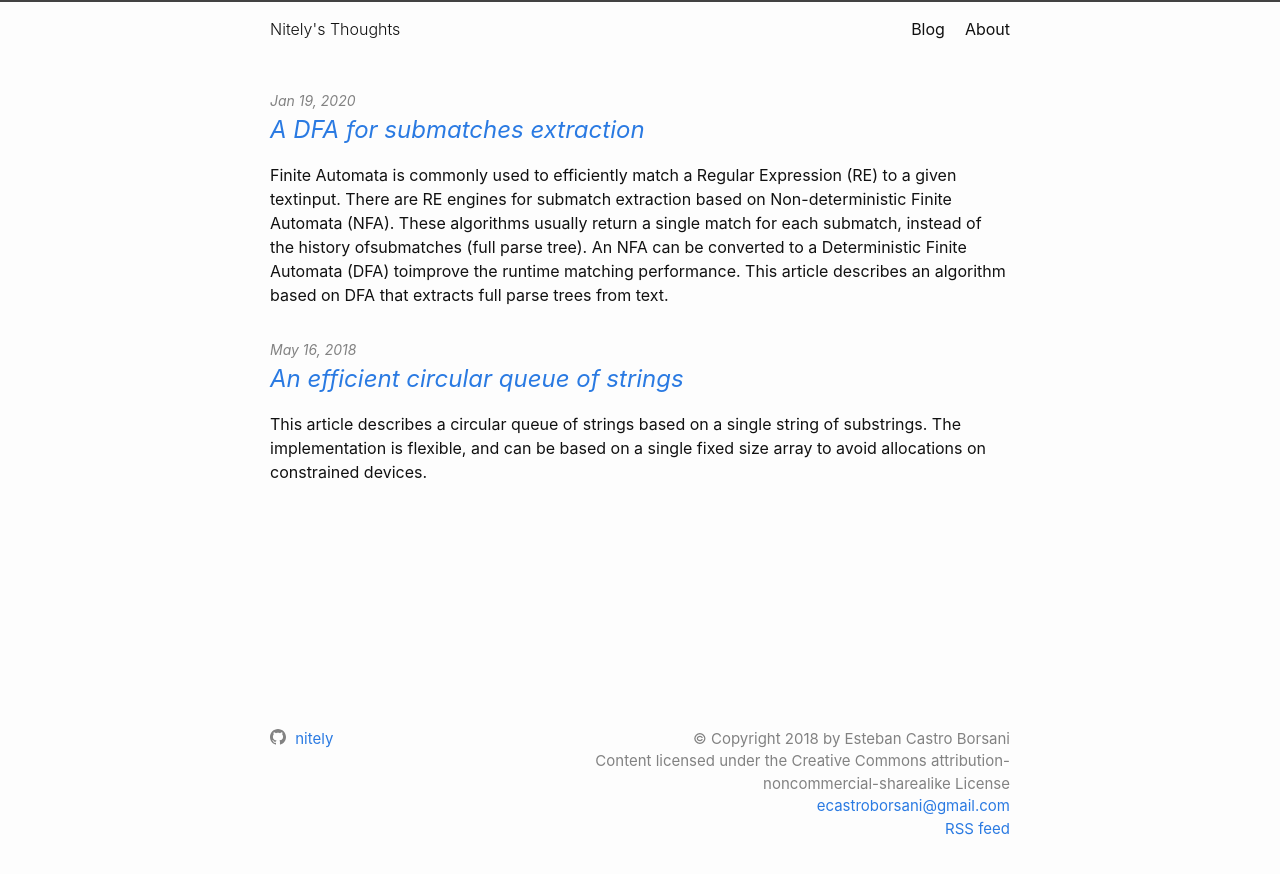
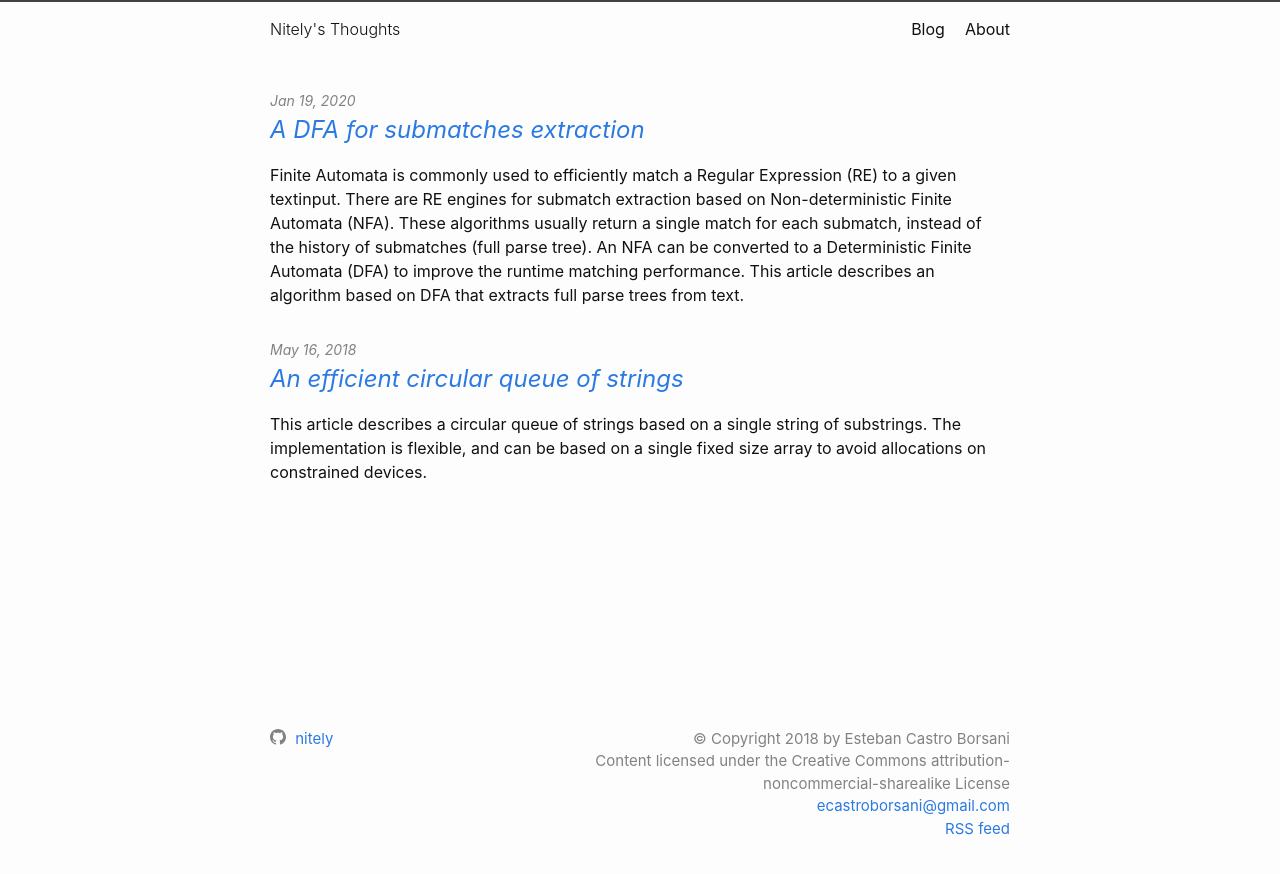
Before and after one commit to nitely/nitely.github.io, a Jekyll site: the page built from index.md, in a window 1280 px wide. Shown: the top 874 px of the page. Built offline with Jekyll 4.4.1, drawn with Linux system fonts in a browser that asks for light colours.

Commit message:
fix excerpt

```diff
--- a/_posts/2020-01-19-a-dfa-for-submatches-extraction.markdown
+++ b/_posts/2020-01-19-a-dfa-for-submatches-extraction.markdown
@@ -2,7 +2,7 @@
 layout: post
 title:  "A DFA for submatches extraction"
 date: 2020-01-19 08:10:00 -0300
-excerpt: "Finite Automata is commonly used to efficiently match a Regular Expression (RE) to a given textinput. There are RE engines for submatch extraction based on Non-deterministic Finite Automata (NFA). These algorithms usually return a single match for each submatch, instead of the history ofsubmatches (full parse tree). An NFA can be converted to a Deterministic Finite Automata (DFA) toimprove the runtime matching performance. This article describes an algorithm based on DFA that extracts full parse trees from text."
+excerpt: "Finite Automata is commonly used to efficiently match a Regular Expression (RE) to a given textinput. There are RE engines for submatch extraction based on Non-deterministic Finite Automata (NFA). These algorithms usually return a single match for each submatch, instead of the history of submatches (full parse tree). An NFA can be converted to a Deterministic Finite Automata (DFA) to improve the runtime matching performance. This article describes an algorithm based on DFA that extracts full parse trees from text."
 ---
 
 Tl;dr: This article describes a DFA based regex engine that supports submatches extraction. There is a [document](https://nitely.github.io/assets/jan_2020_dfa_submatches_extraction.pdf) providing most of the interesting algorithms described here. There's a reference implementation called [nregex](https://github.com/nitely/nregex) written in [Nim](https://nim-lang.org/).
```
